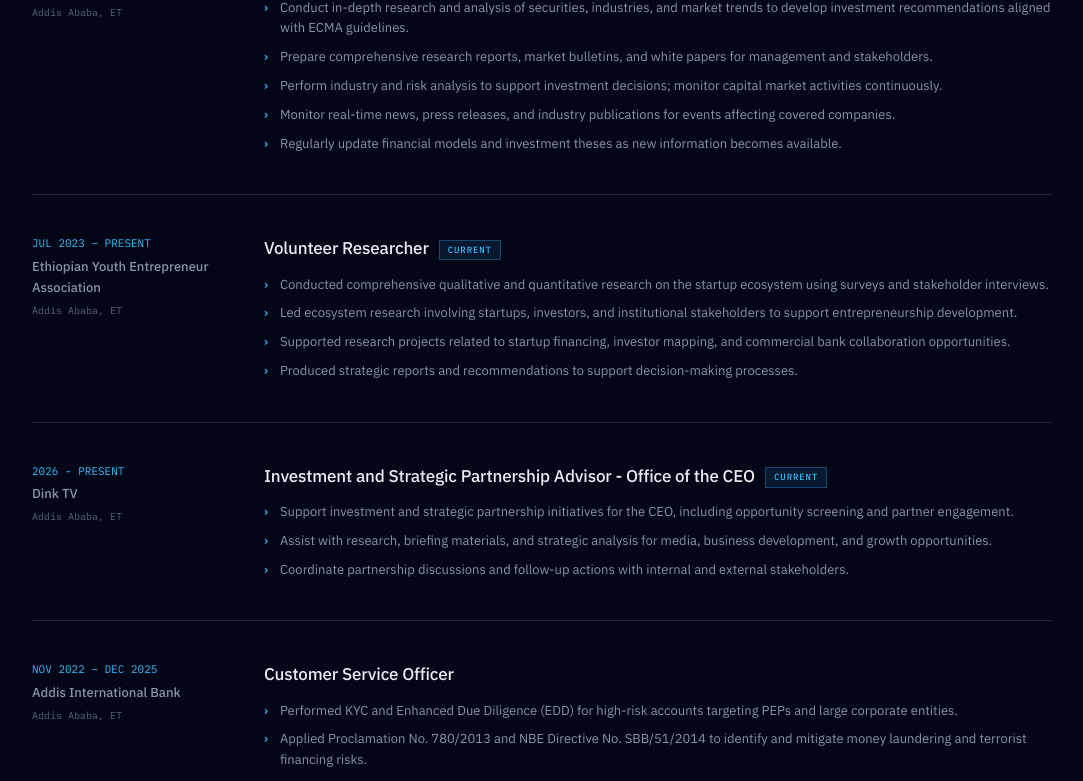
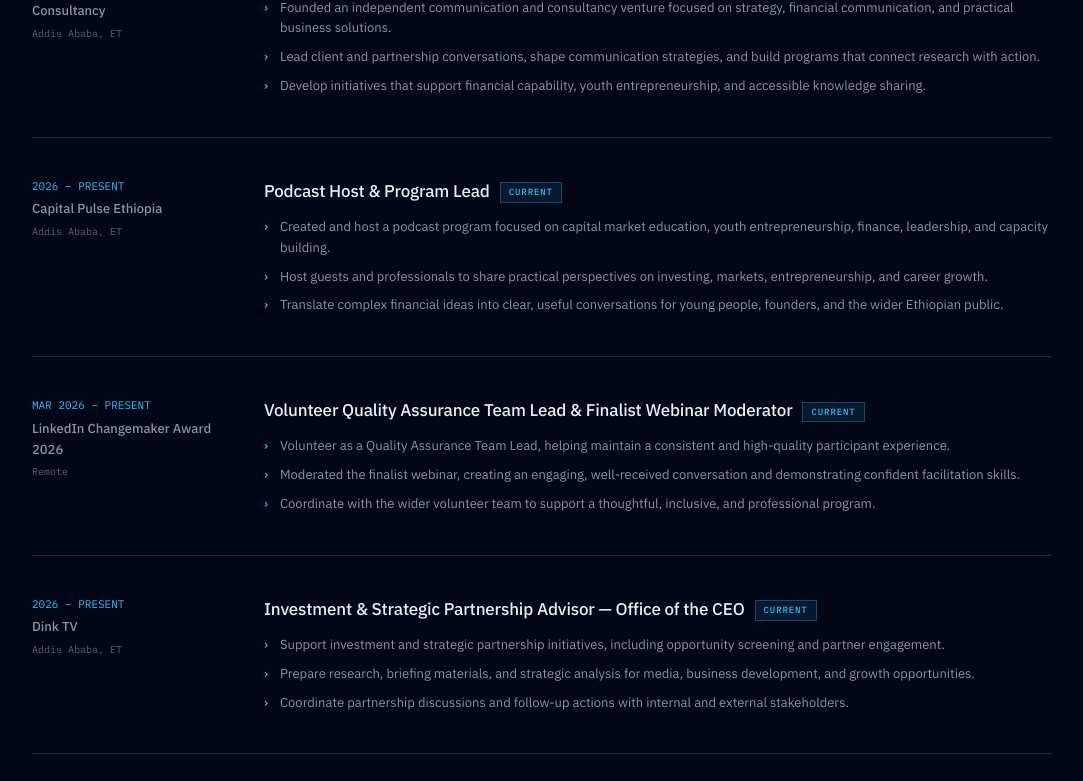
Before and after one commit to henabire6161-lgtm/henigoo6161, a React (Vite) app: page / in a window 1280 px wide. Shown: the part 1732-2513 px from the top of the page, without its empty margins (98-1181 px from the left). Built offline with nearby package versions, Linux system fonts and the light colour scheme.

Commit message:
Refresh portfolio for Aheya Digital

```diff
--- a/src/components/Experience.tsx
+++ b/src/components/Experience.tsx
@@ -7,17 +7,66 @@
 
       <div className="flex flex-col gap-10">
         <ExpItem
-          date="DEC 2025 – PRESENT"
+          date="JUL 2026 – PRESENT"
+          org="Aheya Digital Communication & Consultancy"
+          loc="Addis Ababa, ET"
+          role="Founder"
+          isCurrent
+          bullets={[
+            "Founded an independent communication and consultancy venture focused on strategy, financial communication, and practical business solutions.",
+            "Lead client and partnership conversations, shape communication strategies, and build programs that connect research with action.",
+            "Develop initiatives that support financial capability, youth entrepreneurship, and accessible knowledge sharing."
+          ]}
+        />
+
+        <ExpItem
+          date="2026 – PRESENT"
+          org="Capital Pulse Ethiopia"
+          loc="Addis Ababa, ET"
+          role="Podcast Host & Program Lead"
+          isCurrent
+          bullets={[
+            "Created and host a podcast program focused on capital market education, youth entrepreneurship, finance, leadership, and capacity building.",
+            "Host guests and professionals to share practical perspectives on investing, markets, entrepreneurship, and career growth.",
+            "Translate complex financial ideas into clear, useful conversations for young people, founders, and the wider Ethiopian public."
+          ]}
+        />
+
+        <ExpItem
+          date="MAR 2026 – PRESENT"
+          org="LinkedIn Changemaker Award 2026"
+          loc="Remote"
+          role="Volunteer Quality Assurance Team Lead & Finalist Webinar Moderator"
+          isCurrent
+          bullets={[
+            "Volunteer as a Quality Assurance Team Lead, helping maintain a consistent and high-quality participant experience.",
+            "Moderated the finalist webinar, creating an engaging, well-received conversation and demonstrating confident facilitation skills.",
+            "Coordinate with the wider volunteer team to support a thoughtful, inclusive, and professional program."
+          ]}
+        />
+
+        <ExpItem
+          date="2026 – PRESENT"
+          org="Dink TV"
+          loc="Addis Ababa, ET"
+          role="Investment & Strategic Partnership Advisor — Office of the CEO"
+          isCurrent
+          bullets={[
+            "Support investment and strategic partnership initiatives, including opportunity screening and partner engagement.",
+            "Prepare research, briefing materials, and strategic analysis for media, business development, and growth opportunities.",
+            "Coordinate partnership discussions and follow-up actions with internal and external stakeholders."
+          ]}
+        />
+
+        <ExpItem
+          date="DEC 2025 – JUL 2026"
           org="Ignite Capital PLC"
           loc="Addis Ababa, ET"
           role="Research Officer & Business Development Lead"
-          isCurrent
           bullets={[
-            "Conduct in-depth research and analysis of securities, industries, and market trends to develop investment recommendations aligned with ECMA guidelines.",
-            "Prepare comprehensive research reports, market bulletins, and white papers for management and stakeholders.",
-            "Perform industry and risk analysis to support investment decisions; monitor capital market activities continuously.",
-            "Monitor real-time news, press releases, and industry publications for events affecting covered companies.",
-            "Regularly update financial models and investment theses as new information becomes available."
+            "Conducted in-depth research and analysis of securities, industries, and market trends to develop investment recommendations aligned with ECMA guidelines.",
+            "Prepared research reports, market bulletins, and white papers for management and stakeholders.",
+            "Performed industry and risk analysis, monitored capital market activity, and maintained financial models and investment theses."
           ]}
         />
 
@@ -28,23 +77,9 @@
           role="Volunteer Researcher"
           isCurrent
           bullets={[
-            "Conducted comprehensive qualitative and quantitative research on the startup ecosystem using surveys and stakeholder interviews.",
-            "Led ecosystem research involving startups, investors, and institutional stakeholders to support entrepreneurship development.",
-            "Supported research projects related to startup financing, investor mapping, and commercial bank collaboration opportunities.",
-            "Produced strategic reports and recommendations to support decision-making processes."
-          ]}
-        />
-
-        <ExpItem
-          date="2026 - PRESENT"
-          org="Dink TV"
-          loc="Addis Ababa, ET"
-          role="Investment and Strategic Partnership Advisor - Office of the CEO"
-          isCurrent
-          bullets={[
-            "Support investment and strategic partnership initiatives for the CEO, including opportunity screening and partner engagement.",
-            "Assist with research, briefing materials, and strategic analysis for media, business development, and growth opportunities.",
-            "Coordinate partnership discussions and follow-up actions with internal and external stakeholders."
+            "Conduct qualitative and quantitative research on the startup ecosystem using surveys and stakeholder interviews.",
+            "Support ecosystem research involving startups, investors, and institutions to strengthen entrepreneurship development.",
+            "Produce recommendations on startup financing, investor mapping, and commercial-bank collaboration opportunities."
           ]}
         />
 
@@ -54,10 +89,9 @@
           loc="Addis Ababa, ET"
           role="Customer Service Officer"
           bullets={[
-            "Performed KYC and Enhanced Due Diligence (EDD) for high-risk accounts targeting PEPs and large corporate entities.",
-            "Applied Proclamation No. 780/2013 and NBE Directive No. SBB/51/2014 to identify and mitigate money laundering and terrorist financing risks.",
-            "Coordinated customer onboarding and compliance processes aligned with national banking regulations.",
-            "Worked with compliance, risk, and operational teams to ensure adherence to NBE directives."
+            "Performed KYC and Enhanced Due Diligence for high-risk accounts, including PEPs and large corporate entities.",
+            "Applied banking regulations and internal controls to identify and mitigate financial-crime risks.",
+            "Coordinated customer onboarding and compliance processes with risk and operational teams."
           ]}
         />
       </div>
```
